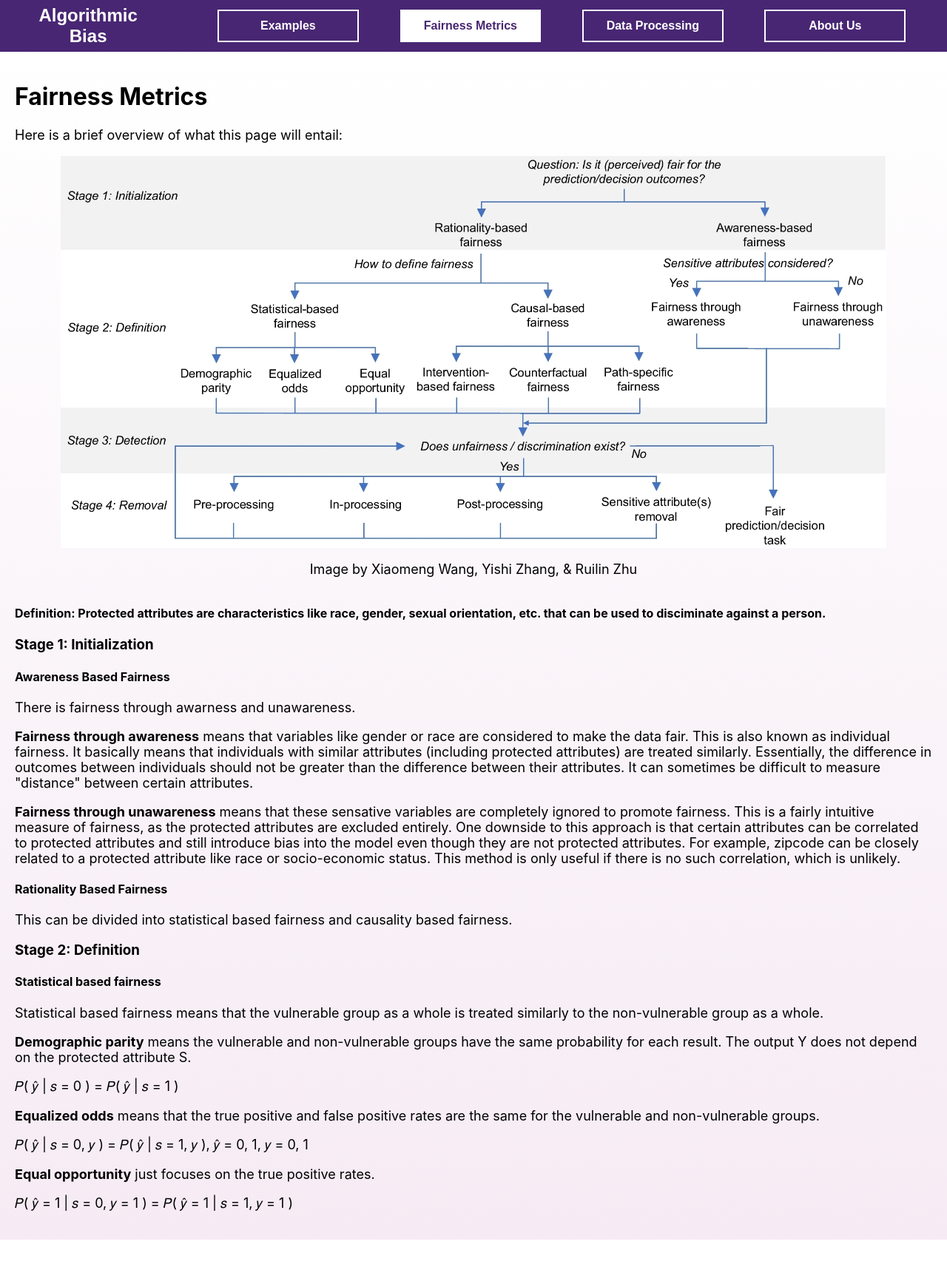
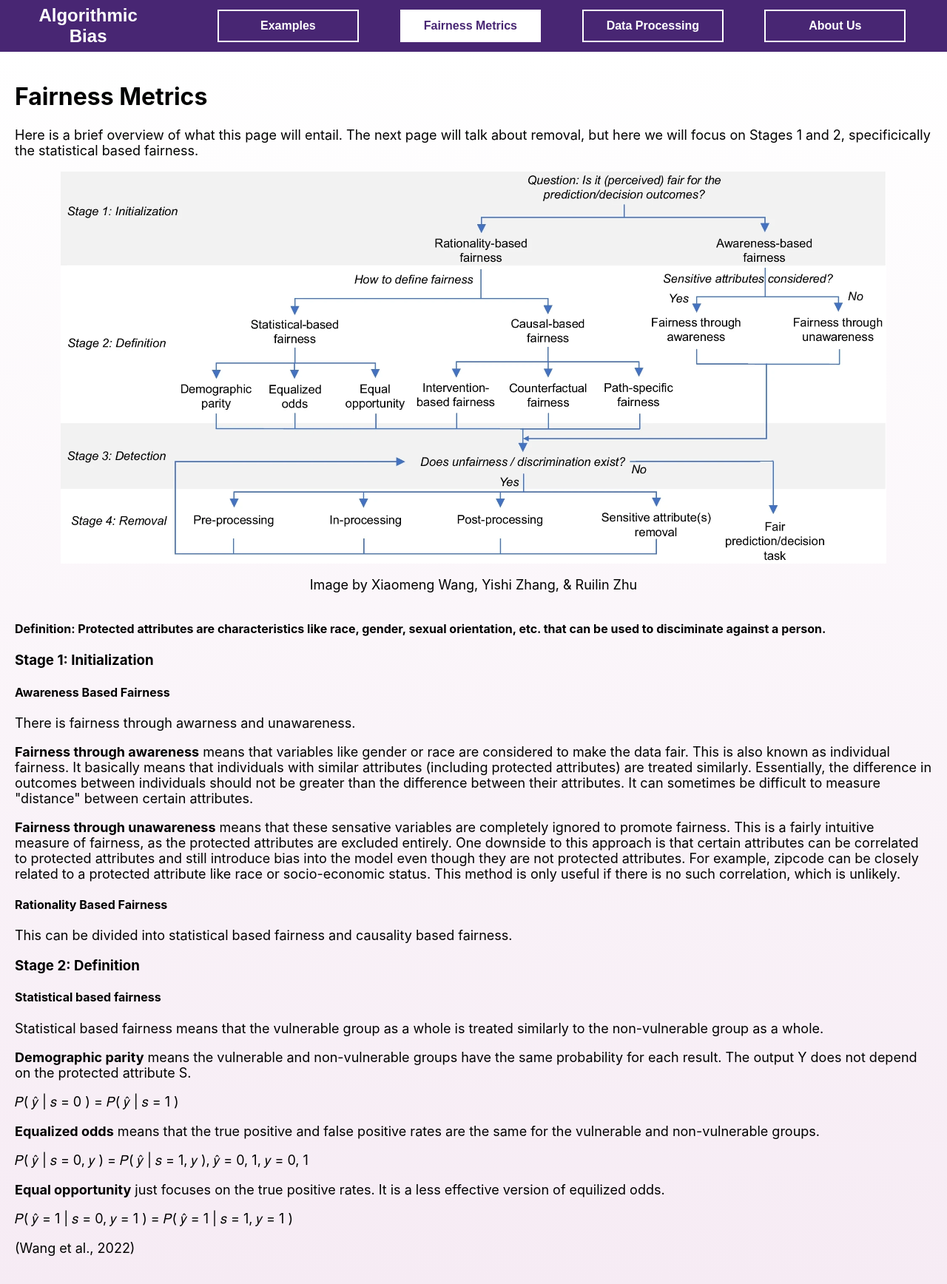
Before and after one commit to emilykohlberg/algorithmic-bias, a React (Vite) app: page /#/fairness-metrics in a window 1280 px wide. Shown: the whole page at 74% size. Before the commit the page ends 1676 px from the top, so only its background shows below. Built offline with nearby package versions, Linux system fonts and the light colour scheme.

Commit message:
final edits

```diff
--- a/src/pages/FairnessPage.jsx
+++ b/src/pages/FairnessPage.jsx
@@ -6,7 +6,11 @@ const FairnessPage = ({}) => {
       <div className="main-content">
         <div className="fairness-intro-content">
           <div className="fairness-intro-text">
-            <p>Here is a brief overview of what this page will entail:</p>
+            <p>
+              Here is a brief overview of what this page will entail. The next
+              page will talk about removal, but here we will focus on Stages 1
+              and 2, specificically the statistical based fairness.
+            </p>
           </div>
           <div className="fairness-image-container">
             <img src="./fairness.png" className="fairness-image"></img>
@@ -71,8 +75,10 @@ const FairnessPage = ({}) => {
             <p>𝑃( 𝑦̂ | 𝑠 = 0, 𝑦 ) = 𝑃( 𝑦̂ | 𝑠 = 1, 𝑦 ), 𝑦̂ = 0, 1, 𝑦 = 0, 1</p>
             <p>
               <b>Equal opportunity</b> just focuses on the true positive rates.
+              It is a less effective version of equilized odds.
             </p>
             <p>𝑃( 𝑦̂ = 1 | 𝑠 = 0, 𝑦 = 1 ) = 𝑃( 𝑦̂ = 1 | 𝑠 = 1, 𝑦 = 1 )</p>
+            <p>(Wang et al., 2022)</p>
           </div>
         </div>
       </div>
```
Also changed, not shown: 1 other file (tests, documents, lock files or other folders).
